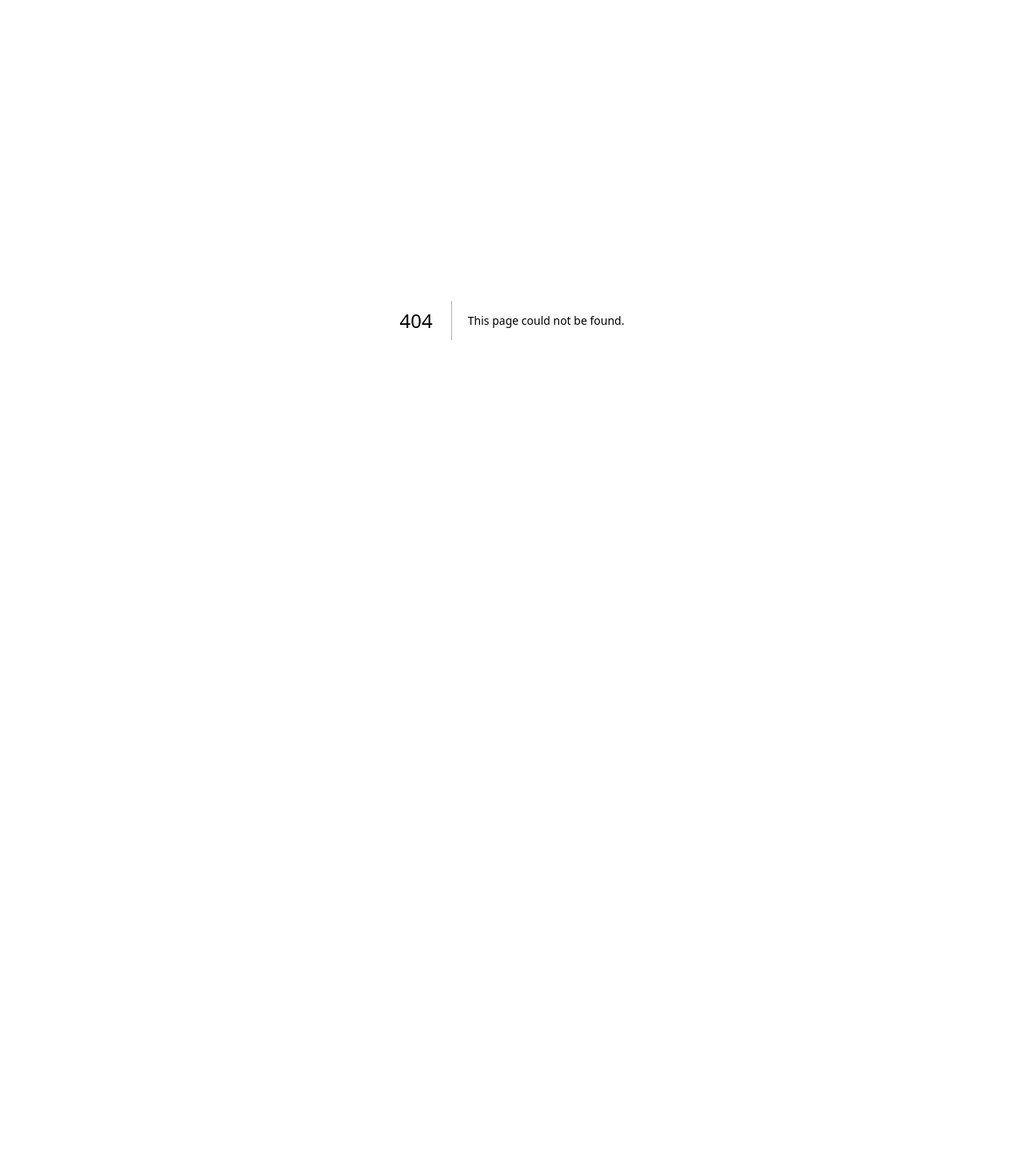
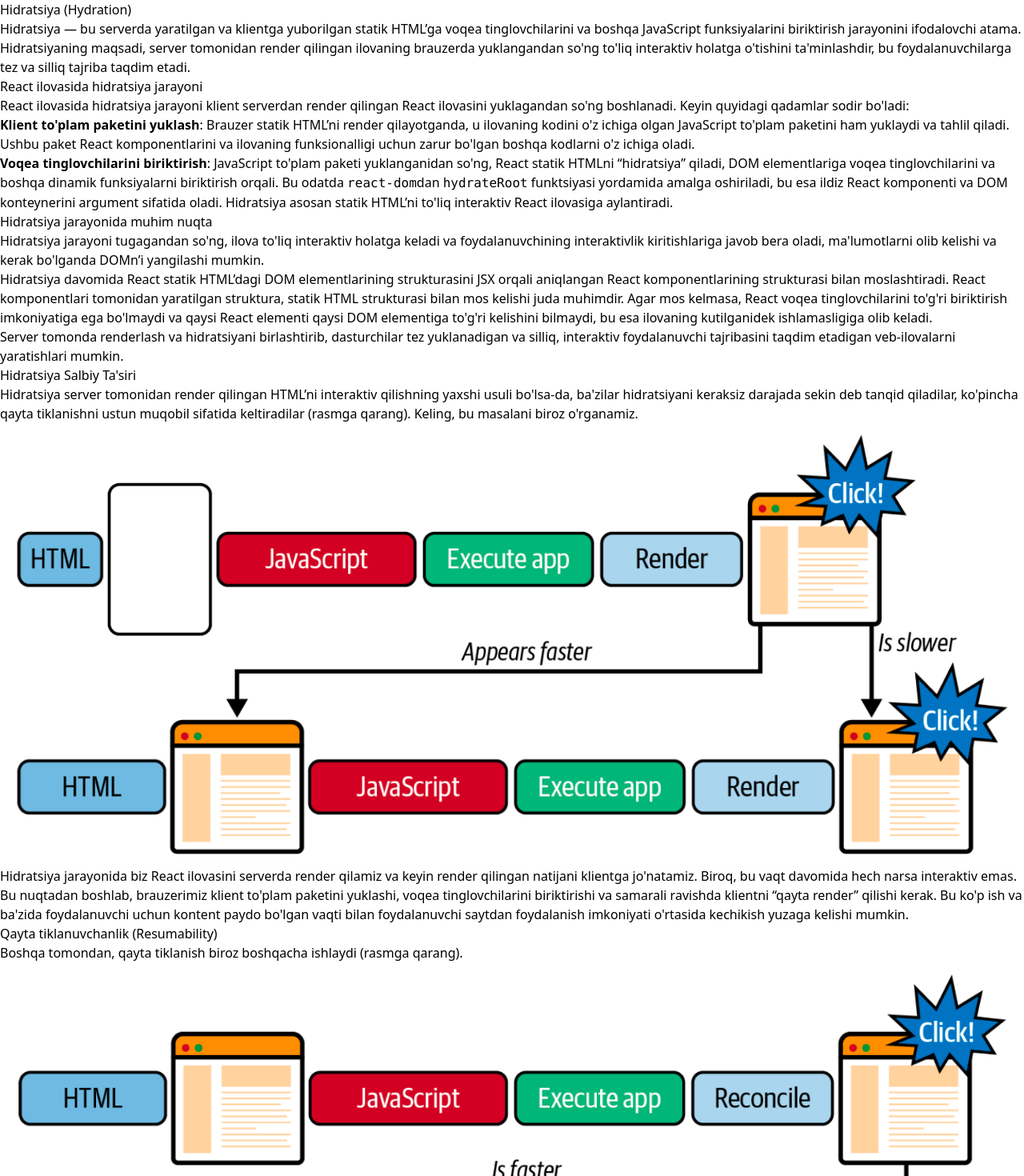
Before and after one commit to RustamovRR/webiston, a Next.js app: page /docs/react/server-side-react/hydration in a window 1280 px wide. Before the commit this address had no page. Shown: the top 1470 px of the page at 80% size. Before the commit the page ends 800 px from the top, so only its background shows below. Built offline with nearby package versions, Linux system fonts and the light colour scheme.

Commit message:
feat: add 'hydration' page

```diff
--- a/src/pages/docs/react/server-side-react/_meta.json
+++ b/src/pages/docs/react/server-side-react/_meta.json
@@ -1,4 +1,5 @@
 {
   "limitations-of-client-side-rendering": "Klient tomonda render qilishning cheklovlari",
-  "rise-of-server-rendering": "Server renderlashning yuksalishi"
+  "rise-of-server-rendering": "Server renderlashning yuksalishi",
+  "hydration": "Hidratsiya"
 }
--- /dev/null
+++ b/src/pages/docs/react/server-side-react/hydration.mdx
@@ -0,0 +1,34 @@
+## Hidratsiya (Hydration)
+
+Hidratsiya — bu serverda yaratilgan va klientga yuborilgan statik HTML’ga voqea tinglovchilarini va boshqa JavaScript funksiyalarini biriktirish jarayonini ifodalovchi atama. Hidratsiyaning maqsadi, server tomonidan render qilingan ilovaning brauzerda yuklangandan so'ng to'liq interaktiv holatga o'tishini ta'minlashdir, bu foydalanuvchilarga tez va silliq tajriba taqdim etadi.
+
+
+#### React ilovasida hidratsiya jarayoni
+React ilovasida hidratsiya jarayoni klient serverdan render qilingan React ilovasini yuklagandan so'ng boshlanadi. Keyin quyidagi qadamlar sodir bo'ladi:
+- **Klient to'plam paketini yuklash**: Brauzer statik HTML’ni render qilayotganda, u ilovaning kodini o'z ichiga olgan JavaScript to'plam paketini ham yuklaydi va tahlil qiladi. Ushbu paket React komponentlarini va ilovaning funksionalligi uchun zarur bo'lgan boshqa kodlarni o'z ichiga oladi.
+- **Voqea tinglovchilarini biriktirish**: JavaScript to'plam paketi yuklanganidan so'ng, React statik HTMLni “hidratsiya” qiladi, DOM elementlariga voqea tinglovchilarini va boshqa dinamik funksiyalarni biriktirish orqali. Bu odatda `react-dom`dan `hydrateRoot` funktsiyasi yordamida amalga oshiriladi, bu esa ildiz React komponenti va DOM konteynerini argument sifatida oladi. Hidratsiya asosan statik HTML’ni to'liq interaktiv React ilovasiga aylantiradi.
+
+
+#### Hidratsiya jarayonida muhim nuqta
+Hidratsiya jarayoni tugagandan so'ng, ilova to'liq interaktiv holatga keladi va foydalanuvchining interaktivlik kiritishlariga javob bera oladi, ma'lumotlarni olib kelishi va kerak bo'lganda DOMn’i yangilashi mumkin.
+
+Hidratsiya davomida React statik HTML’dagi DOM elementlarining strukturasini JSX orqali aniqlangan React komponentlarining strukturasi bilan moslashtiradi. React komponentlari tomonidan yaratilgan struktura, statik HTML strukturasi bilan mos kelishi juda muhimdir. Agar mos kelmasa, React voqea tinglovchilarini to'g'ri biriktirish imkoniyatiga ega bo'lmaydi va qaysi React elementi qaysi DOM elementiga to'g'ri kelishini bilmaydi, bu esa ilovaning kutilganidek ishlamasligiga olib keladi.
+
+Server tomonda renderlash va hidratsiyani birlashtirib, dasturchilar tez yuklanadigan va silliq, interaktiv foydalanuvchi tajribasini taqdim etadigan veb-ilovalarni yaratishlari mumkin.
+
+
+### Hidratsiya Salbiy Ta'siri
+Hidratsiya server tomonidan render qilingan HTML’ni interaktiv qilishning yaxshi usuli bo'lsa-da, ba'zilar hidratsiyani keraksiz darajada sekin deb tanqid qiladilar, ko'pincha qayta tiklanishni ustun muqobil sifatida keltiradilar (rasmga qarang). Keling, bu masalani biroz o'rganamiz.
+![Hidratsiya](/hydration.png)
+
+Hidratsiya jarayonida biz React ilovasini serverda render qilamiz va keyin render qilingan natijani klientga jo'natamiz. Biroq, bu vaqt davomida hech narsa interaktiv emas. Bu nuqtadan boshlab, brauzerimiz klient to'plam paketini yuklashi, voqea tinglovchilarini biriktirishi va samarali ravishda klientni “qayta render” qilishi kerak. Bu ko'p ish va ba'zida foydalanuvchi uchun kontent paydo bo'lgan vaqti bilan foydalanuvchi saytdan foydalanish imkoniyati o'rtasida kechikish yuzaga kelishi mumkin.
+
+
+### Qayta tiklanuvchanlik (Resumability)
+Boshqa tomondan, qayta tiklanish biroz boshqacha ishlaydi (rasmga qarang).
+![Qayta tiklanish](/resumability.png)
+
+*Qayta tiklanuvchanlik* bilan, butun ilova serverda render qilinadi va brauzerga oqim(stream) tarzida jo'natiladi. Dastlabki markup bilan birga, barcha interaktiv xatti-harakatlar ham seriyalangan holda klientga yuboriladi. Klient, shu tariqa, interaktiv bo'lish uchun zarur bo'lgan barcha ma'lumotlarga ega bo'ladi va shu bilan server qoldirgan joydan davom etishi mumkin. U hidratsiya qilishi (ya'ni, voqea tinglovchilarini biriktirishi va sahifani klient tomonida render qilishi) shart emas, aksincha server bergan ma'lumotlarni deserializatsiya qilib, mos ravishda javob berishi mumkin. Hidratsiya bosqichini o'tkazib yuborish interaktivlik uchun sarflanadigan vaqtni (TTI) tezlashtirishi va foydalanuvchi tajribasini yaxshilashi mumkin.
+
+
+Qayta tiklanishning o'lchovli afzalliklari bor, ammo muhandislik jamoasi buni amalga oshirish murakkabligi foydasiga arziydimi yoki yo'qligini savolga tutadi. Haqiqatan ham, bu hidratsiyadan ko'ra murakkabroq yondashuvdir va afzalliklari xarajatlarni oqlaydimi yoki yo'qmi hali aniq emas: ha, interaktivlikka o'tish vaqti bir necha millisekundga tezlashadi, lekin qayta tiklanishni amalga oshirish murakkabligiga arziydimi? Bu savol hali ham React jamoasida qizg'in muhokamada.
```
Also changed, not shown: public/hydration.png (added), public/resumability.png (added).
